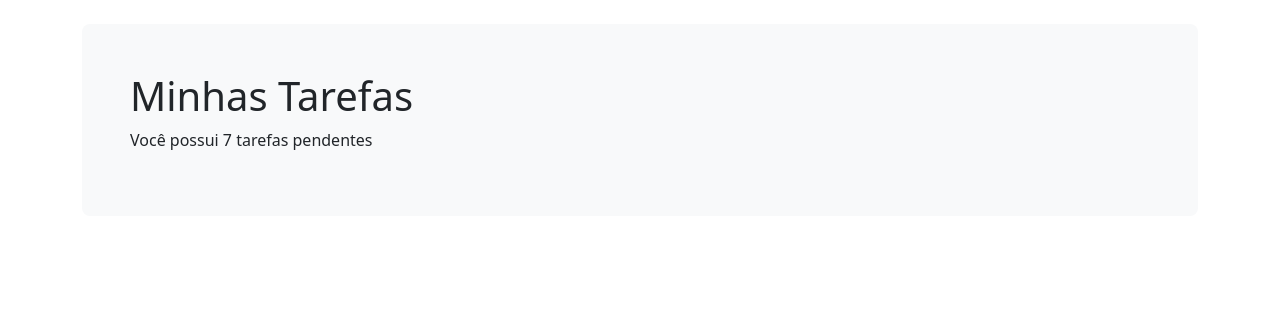
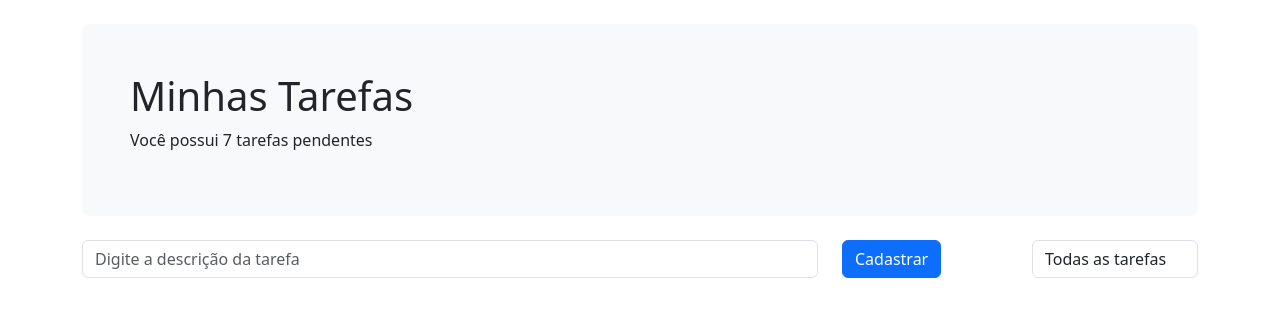
Before and after one commit to davislamenha/todo-vuejs-ebac, a Vue app: page / in a window 1280 px wide. Shown: the top 316 px of the page. Built offline with nearby package versions, Linux system fonts and the light colour scheme.

Commit message:
formulario para cadastro das tarefas

```diff
--- a/src/App.vue
+++ b/src/App.vue
@@ -6,6 +6,27 @@
       <h1>Minhas Tarefas</h1>
       <p>Você possui 7 tarefas pendentes</p>
     </header>
+    <form>
+      <div class="row">
+        <div class="col">
+          <input
+            type="text"
+            placeholder="Digite a descrição da tarefa"
+            class="form-control"
+          />
+        </div>
+        <div class="col-md-2">
+          <button type="submit" class="btn btn-primary">Cadastrar</button>
+        </div>
+        <div class="col-md-2">
+          <select class="form-control">
+            <option value="todas">Todas as tarefas</option>
+            <option value="pendentes">Tarefas pendentes</option>
+            <option value="finalizadas">Tarefas finalizadas</option>
+          </select>
+        </div>
+      </div>
+    </form>
   </div>
 </template>
 
```
